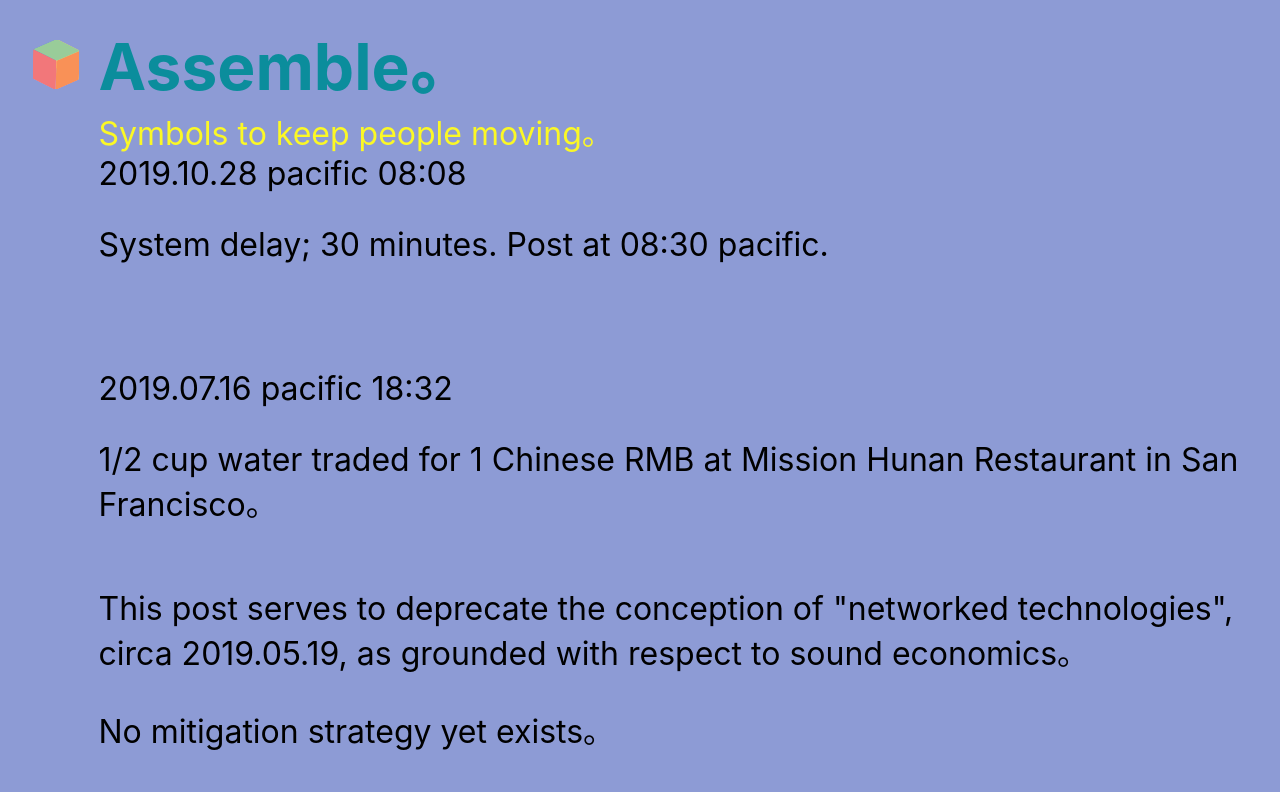
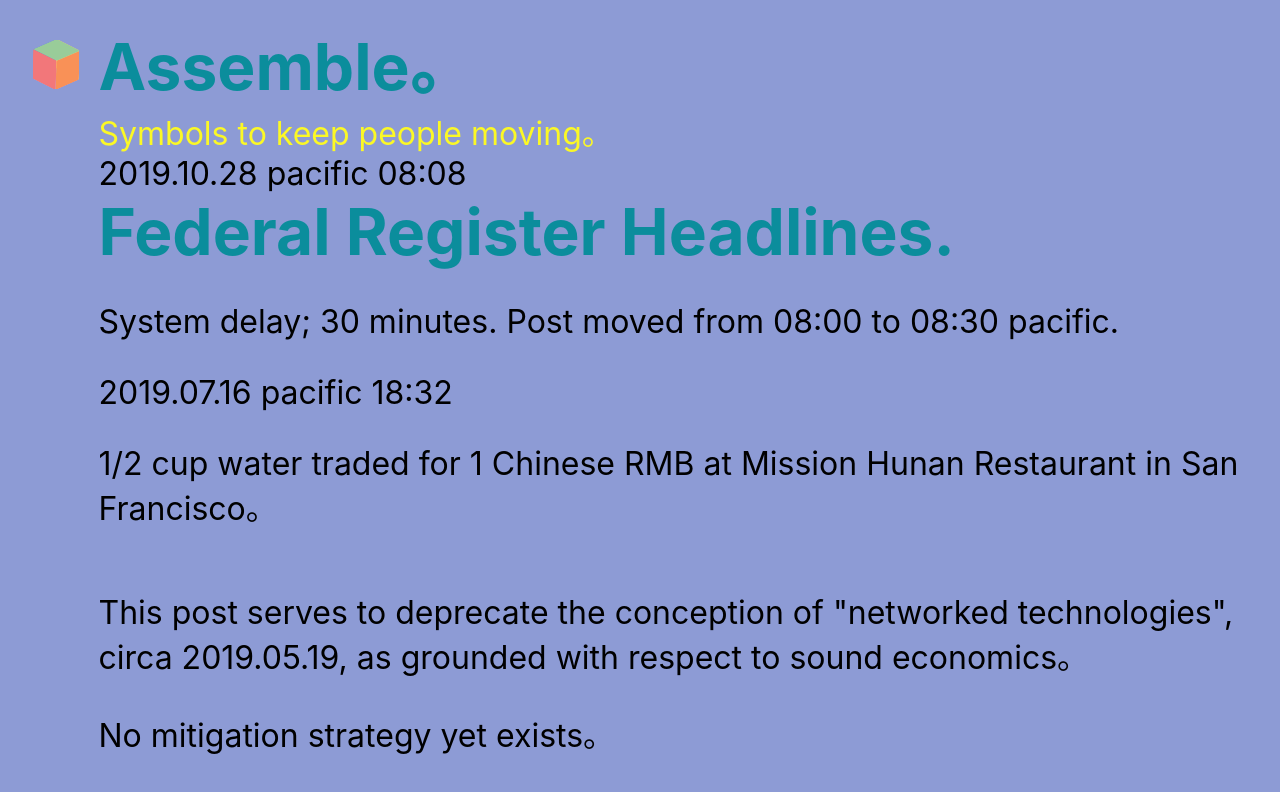
Before and after one commit to assembleapp/assembleapp.co, a React (Create React App) app: page / in a window 1280 px wide. Shown: the top 792 px of the page. Built offline with nearby package versions, Linux system fonts and the light colour scheme.

Commit message:
Update node and delay count.

```diff
--- a/package.json
+++ b/package.json
@@ -43,6 +43,6 @@
     "react-app-rewired": "^2.1.3"
   },
   "engines": {
-    "node": ">= 6.0.0"
+    "node": ">= 12.13.0"
   }
 }
--- a/src/App.js
+++ b/src/App.js
@@ -13,7 +13,10 @@ function App() {
 
       <Words>
         <Time>2019.10.28 pacific 08:08</Time>
-        <Post>System delay; 30 minutes. Post at 08:30 pacific.</Post>
+        <Title>Federal Register Headlines.</Title>
+        <Post>
+          System delay; 30 minutes. Post moved from 08:00 to 08:30 pacific.
+        </Post>
       </Words>
 
       <Words>
```
